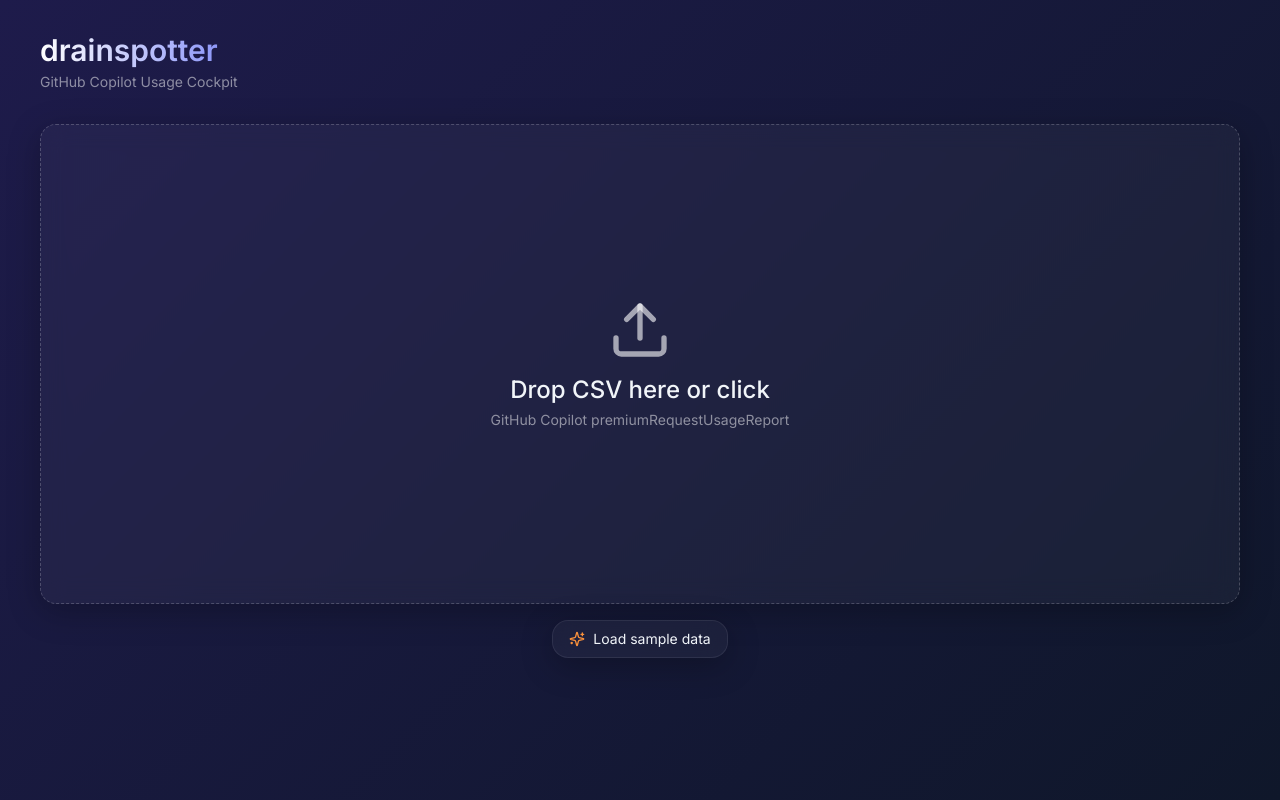
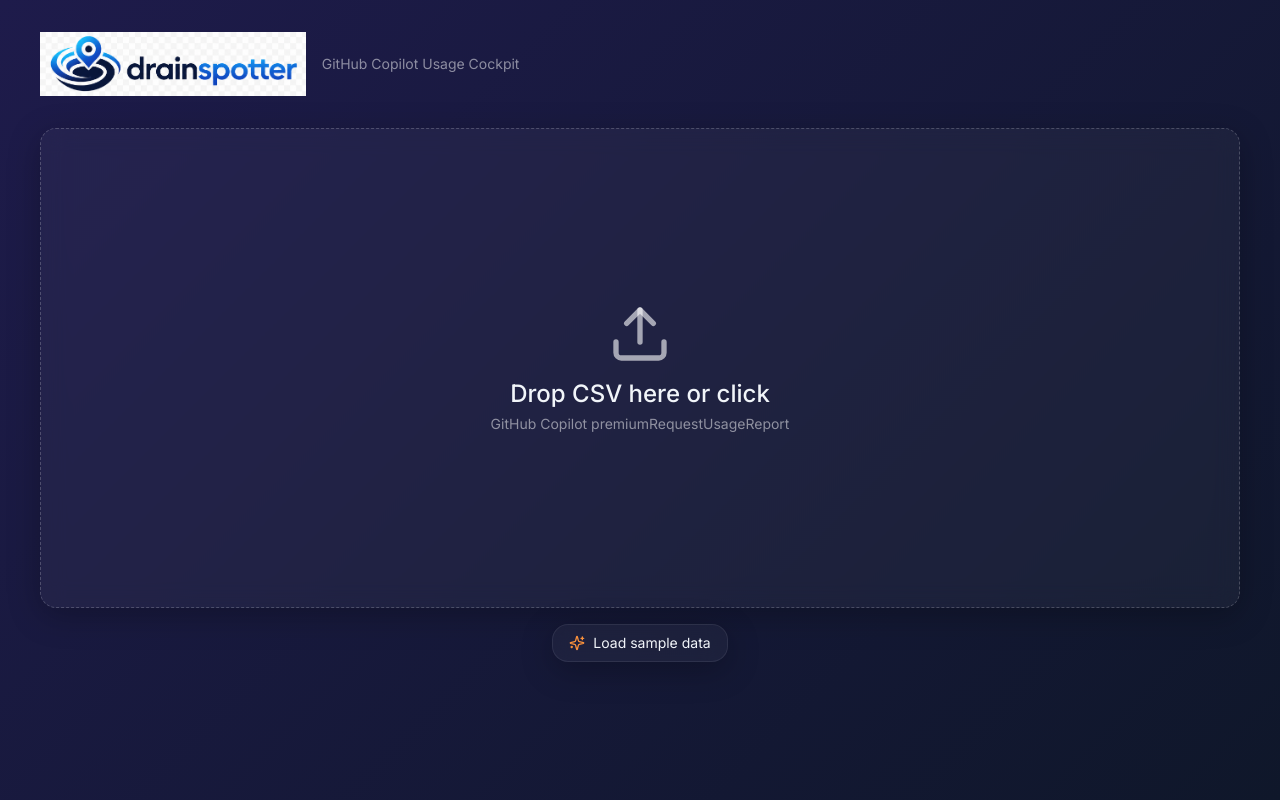
Before and after one commit to trick77/drainspotter, a React (Vite) app: page / in a window 1280 px wide. Built offline with nearby package versions, Linux system fonts and the light colour scheme; the HTML template or start-up script is replaced by a standard one.

Commit message:
feat: add drainspotter wordmark logo (header + favicon)

```diff
--- a/index.html
+++ b/index.html
@@ -4,6 +4,7 @@
     <meta charset="UTF-8" />
     <meta name="viewport" content="width=device-width, initial-scale=1.0" />
     <title>drainspotter — GitHub Copilot Usage Cockpit</title>
+    <link rel="icon" type="image/png" href="/drainspotter.png" />
     <link rel="preconnect" href="https://fonts.googleapis.com" />
     <link rel="preconnect" href="https://fonts.gstatic.com" crossorigin />
     <link
--- a/src/App.tsx
+++ b/src/App.tsx
@@ -68,11 +68,13 @@
     <div className="min-h-screen px-6 py-6 md:px-10 md:py-8 max-w-[1600px] mx-auto">
       <ChartDefs />
       <header className="flex items-center justify-between mb-8 print:mb-4">
-        <div>
-          <h1 className="text-2xl md:text-3xl font-semibold bg-gradient-to-r from-white to-cool-400 bg-clip-text text-transparent">
-            drainspotter
-          </h1>
-          <p className="text-sm text-white/50 mt-1">
+        <div className="flex items-center gap-4">
+          <img
+            src="/drainspotter.png"
+            alt="drainspotter"
+            className="h-12 md:h-16 w-auto"
+          />
+          <p className="hidden sm:block text-sm text-white/50">
             GitHub Copilot Usage Cockpit
           </p>
         </div>
```
Also changed, not shown: public/drainspotter.png (added).
